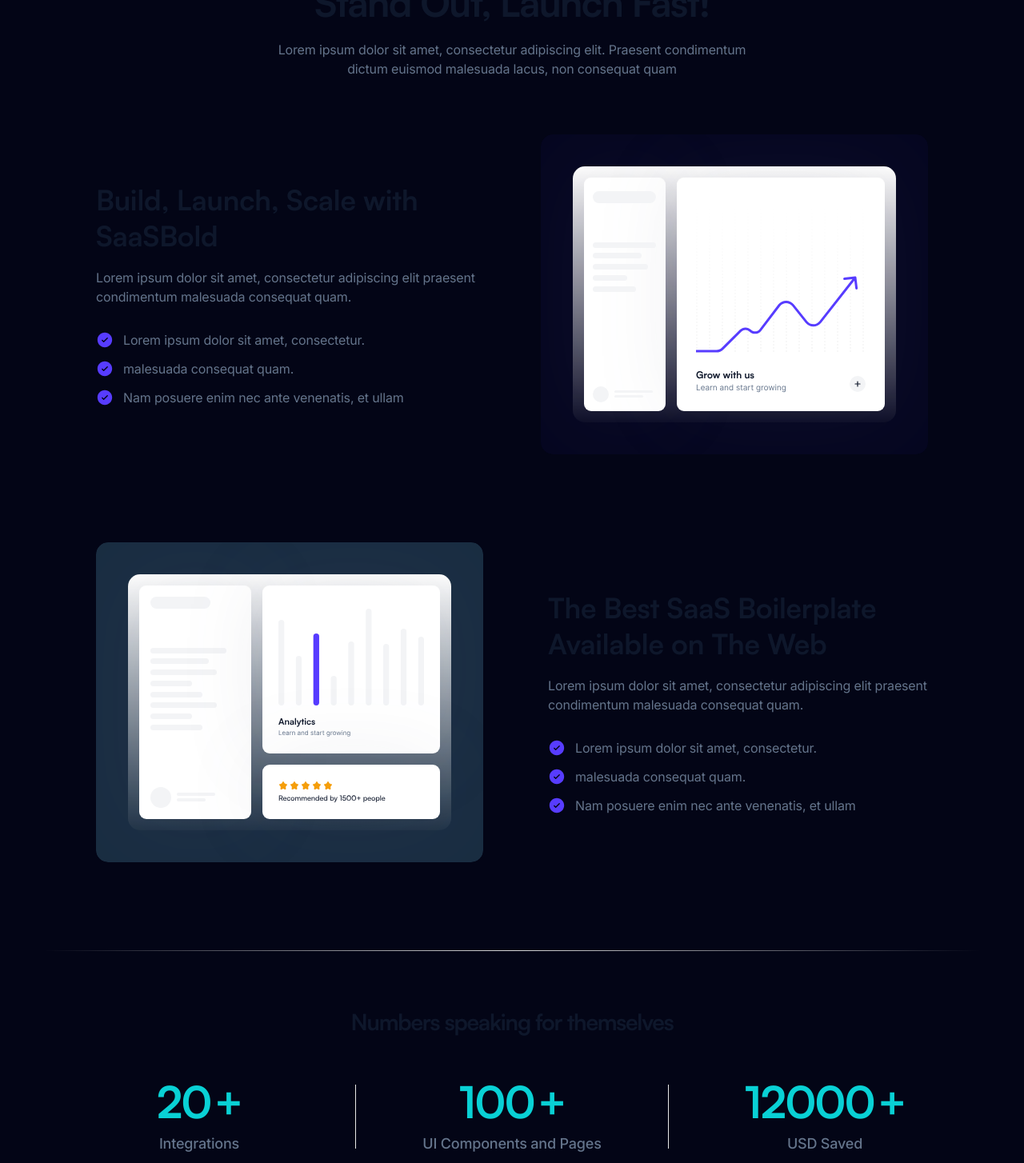
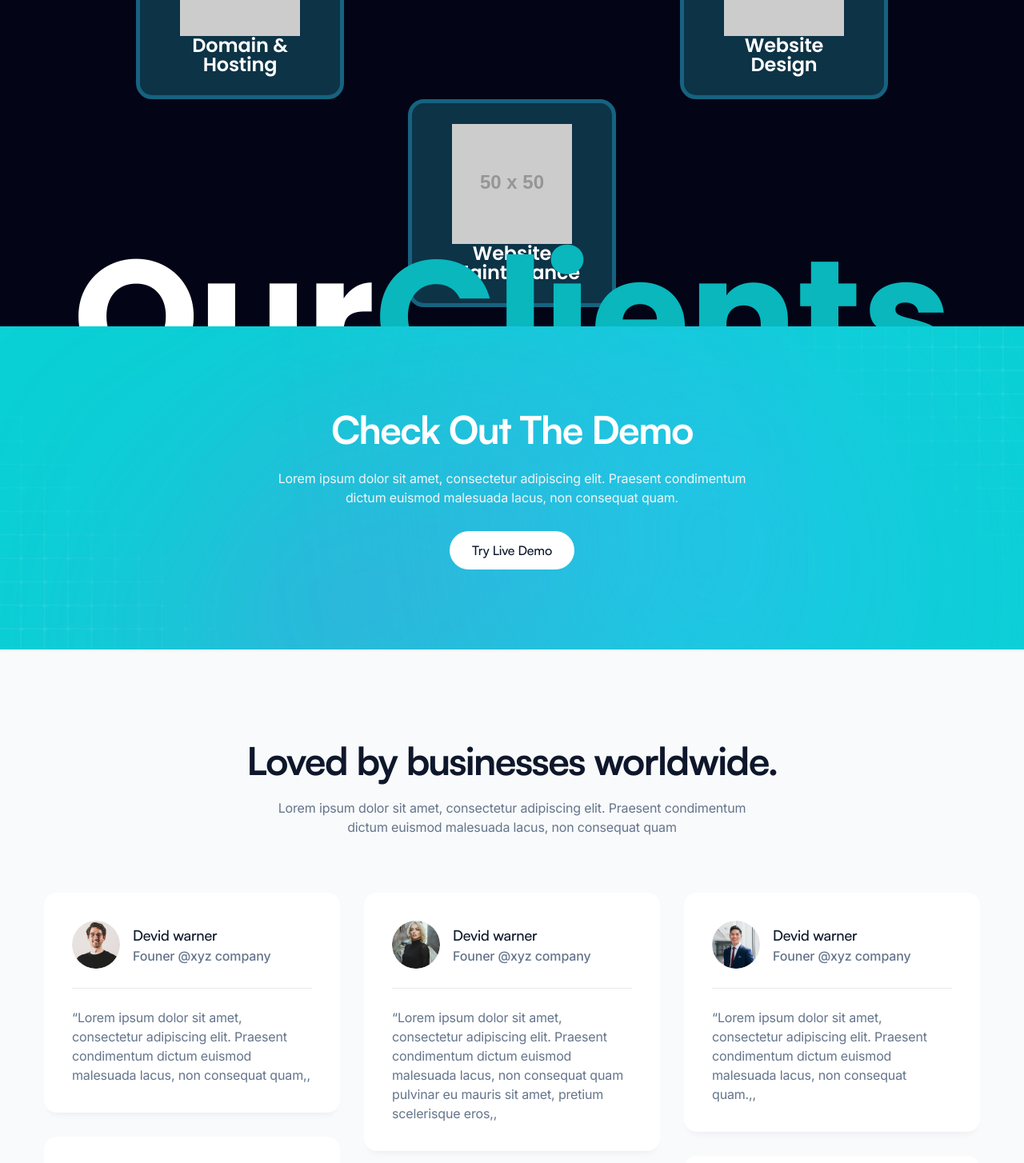
Before and after one commit to twigyy-dev/t-portfolio-maker, a Next.js app: page / in a window 1280 px wide. Shown: the part 1260-2714 px from the top of the page at 80% size. Built offline with nearby package versions, Linux system fonts and the light colour scheme.

Commit message:
features part done

```diff
--- /dev/null
+++ b/src/app/sass/clients.scss
@@ -0,0 +1,21 @@
+.area{
+    display: flex;
+    flex-direction: row;
+    justify-content: center;
+    max-height: 100vh;
+    //padding-top: 50px;
+
+
+&-first_text{
+    font-size: 200px;
+    color: white;
+    font-family: "Poppins", sans-serif;
+    font-weight: 700;
+}
+&-second_text{
+    font-size: 200px;
+    color: #09B7BD;
+    font-family: "Poppins", sans-serif;
+    font-weight: 700;
+}
+}
--- a/src/app/sass/features.scss
+++ b/src/app/sass/features.scss
@@ -7,6 +7,11 @@
     border-radius: 20px;
     border-color: #156380;
     border-width: 5px;
+    //align-items: center;
+    padding: 50px;
+    display: flex;
+    flex-direction: column;
+    justify-content: center;
 
     &-text{
         font-size: 24px;
--- a/src/components/Home/Counter/index.tsx
+++ b/src/components/Home/Counter/index.tsx
@@ -4,52 +4,54 @@
 
 const Counter = () => {
 	return (
-		<section className='counter-section relative overflow-hidden pb-17.5 pt-17.5 lg:pb-22.5 xl:pb-27.5'>
-			<div className='absolute left-1/2 top-0 h-px w-full max-w-[1170px] -translate-x-1/2 bg-gradient-to-r from-[#D7D7D7]/0 via-[#D7D7D7] to-[#D7D7D7]/0 dark:from-slate-800 dark:via-slate-700 dark:to-slate-800'></div>
+		<>
+		</>
+		// <section className='counter-section relative overflow-hidden pb-17.5 pt-17.5 lg:pb-22.5 xl:pb-27.5'>
+		// 	<div className='absolute left-1/2 top-0 h-px w-full max-w-[1170px] -translate-x-1/2 bg-gradient-to-r from-[#D7D7D7]/0 via-[#D7D7D7] to-[#D7D7D7]/0 dark:from-slate-800 dark:via-slate-700 dark:to-slate-800'></div>
 
-			<div className='mx-auto w-full  px-4 sm:px-8 xl:px-0'>
-				<h2 className='mb-12.5 text-center font-satoshi text-heading-5 font-bold -tracking-[1.2px] text-black dark:text-white'>
-					Numbers speaking for themselves
-				</h2>
+		// 	<div className='mx-auto w-full  px-4 sm:px-8 xl:px-0'>
+		// 		<h2 className='mb-12.5 text-center font-satoshi text-heading-5 font-bold -tracking-[1.2px] text-black dark:text-white'>
+		// 			Numbers speaking for themselves
+		// 		</h2>
 
-				<div className='flex flex-col items-center justify-center gap-7.5 sm:flex-row lg:gap-12.5 xl:gap-17.5'>
-					<div className='w-[250px] text-center '>
-						<h3 className='mb-2.5 font-satoshi text-heading-4 font-bold -tracking-[1.6px] text-primary lg:text-heading-2 xl:text-[55px] xl:leading-[1.05]'>
-							<CountUp targetNumber={20} />
-							<span className='-ml-3'>+</span>
-						</h3>
-						<p className='text-lg font-medium -tracking-[0.2px]'>
-							Integrations
-						</p>
-					</div>
+		// 		<div className='flex flex-col items-center justify-center gap-7.5 sm:flex-row lg:gap-12.5 xl:gap-17.5'>
+		// 			<div className='w-[250px] text-center '>
+		// 				<h3 className='mb-2.5 font-satoshi text-heading-4 font-bold -tracking-[1.6px] text-primary lg:text-heading-2 xl:text-[55px] xl:leading-[1.05]'>
+		// 					<CountUp targetNumber={20} />
+		// 					<span className='-ml-3'>+</span>
+		// 				</h3>
+		// 				<p className='text-lg font-medium -tracking-[0.2px]'>
+		// 					Integrations
+		// 				</p>
+		// 			</div>
 
-					{/* <!-- divider --> */}
-					<div className='h-px w-20 bg-stroke dark:bg-stroke-dark sm:h-20 sm:w-px'></div>
+		// 			{/* <!-- divider --> */}
+		// 			<div className='h-px w-20 bg-stroke dark:bg-stroke-dark sm:h-20 sm:w-px'></div>
 
-					<div className='w-[250px] text-center'>
-						<h3 className='mb-2.5 font-satoshi text-heading-4 font-bold -tracking-[1.6px] text-primary lg:text-heading-2 xl:text-[55px] xl:leading-[1.05]'>
-							<CountUp targetNumber={100} />
-							<span className='-ml-3'>+</span>
-						</h3>
-						<p className='text-lg font-medium -tracking-[0.2px]'>
-							UI Components and Pages
-						</p>
-					</div>
+		// 			<div className='w-[250px] text-center'>
+		// 				<h3 className='mb-2.5 font-satoshi text-heading-4 font-bold -tracking-[1.6px] text-primary lg:text-heading-2 xl:text-[55px] xl:leading-[1.05]'>
+		// 					<CountUp targetNumber={100} />
+		// 					<span className='-ml-3'>+</span>
+		// 				</h3>
+		// 				<p className='text-lg font-medium -tracking-[0.2px]'>
+		// 					UI Components and Pages
+		// 				</p>
+		// 			</div>
 
-					{/* <!-- divider --> */}
-					<div className='h-px w-20 bg-stroke dark:bg-stroke-dark sm:h-20 sm:w-px'></div>
+		// 			{/* <!-- divider --> */}
+		// 			<div className='h-px w-20 bg-stroke dark:bg-stroke-dark sm:h-20 sm:w-px'></div>
 
-					<div className='w-[250px] text-center'>
-						<h3 className='mb-2.5 font-satoshi text-heading-4 font-bold -tracking-[1.6px] text-primary lg:text-heading-2 xl:text-[55px] xl:leading-[1.05]'>
-							<CountUp targetNumber={12000} />
+		// 			<div className='w-[250px] text-center'>
+		// 				<h3 className='mb-2.5 font-satoshi text-heading-4 font-bold -tracking-[1.6px] text-primary lg:text-heading-2 xl:text-[55px] xl:leading-[1.05]'>
+		// 					<CountUp targetNumber={12000} />
 
-							<span className='-ml-3'>+</span>
-						</h3>
-						<p className='text-lg font-medium -tracking-[0.2px]'>USD Saved</p>
-					</div>
-				</div>
-			</div>
-		</section>
+		// 					<span className='-ml-3'>+</span>
+		// 				</h3>
+		// 				<p className='text-lg font-medium -tracking-[0.2px]'>USD Saved</p>
+		// 			</div>
+		// 		</div>
+		// 	</div>
+		// </section>
 	);
 };
 
--- a/src/components/Home/Features/index.tsx
+++ b/src/components/Home/Features/index.tsx
@@ -6,11 +6,32 @@
 import "../../../app/sass/features.scss"
 const Features = () => {
 	return (
+		<>
+
 		<div className="container">
-			<img src="https://placehold.co/100x100.png"  alt=""/>
+			<img src="https://placehold.co/50X50.png"  alt=""/>
 			<h1 className="container-text">Website <br/> Development</h1>
 
 		</div>
+		<div className="flex flex-row gap-20">
+
+		<div className="container">
+			<img src="https://placehold.co/50X50.png"  alt=""/>
+			<h1 className="container-text">Domain & <br/> Hosting</h1>
+
+		</div>
+		<div className="container">
+			<img src="https://placehold.co/50X50.png"  alt=""/>
+			<h1 className="container-text">Website <br/> Design</h1>
+
+		</div>
+		</div>
+		<div className="container">
+			<img src="https://placehold.co/50X50.png"  alt=""/>
+			<h1 className="container-text">Website <br/> Maintenance</h1>
+
+		</div>
+		</>
 		// <section
 		// 	id='features'
 		// 	className='relative z-1 overflow-hidden bg-gray-1 py-17.5 dark:bg-black dark:text-white lg:py-22.5 xl:py-27.5'
--- a/src/components/Home/FeaturesWithImage/index.tsx
+++ b/src/components/Home/FeaturesWithImage/index.tsx
@@ -2,22 +2,16 @@
 import featureItemData from "./featuresData";
 import FeatureItem from "./FeatureItem";
 import SectionHeader from "@/components/Common/SectionHeader";
+import "../../../app/sass/clients.scss"
 
 const FeaturesWithImage = () => {
 	return (
-		<section className='overflow-hidden py-17.5 lg:py-22.5 xl:py-27.5'>
-			{/* <!-- section title --> */}
-			<SectionHeader
-				title={"Stand Out, Launch Fast!"}
-				description='Lorem ipsum dolor sit amet, consectetur adipiscing elit. Praesent condimentum dictum euismod malesuada lacus, non consequat quam'
-			/>
-
-			<div className='mx-auto w-full max-w-[1040px] px-4 sm:px-8 xl:px-0'>
-				{featureItemData?.map((item: FeatureWithImg, key: number) => (
-					<FeatureItem data={item} key={key} />
-				))}
-			</div>
-		</section>
+		<>
+		<div className="area">
+			<h1 className="area-first_text">Our</h1>
+			<h1 className="area-second_text">Clients</h1>
+		</div>
+		</>
 	);
 };
 
```
